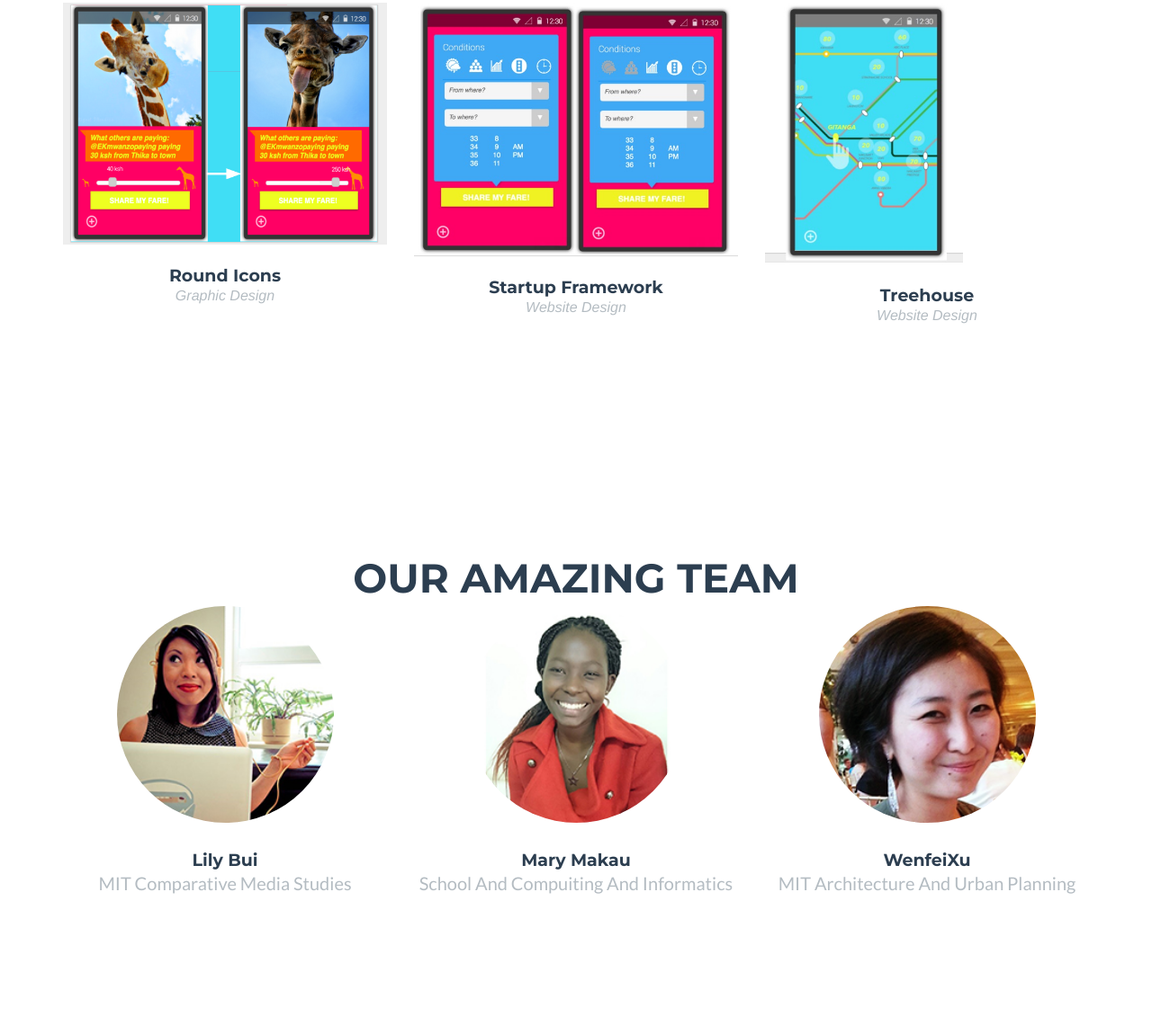
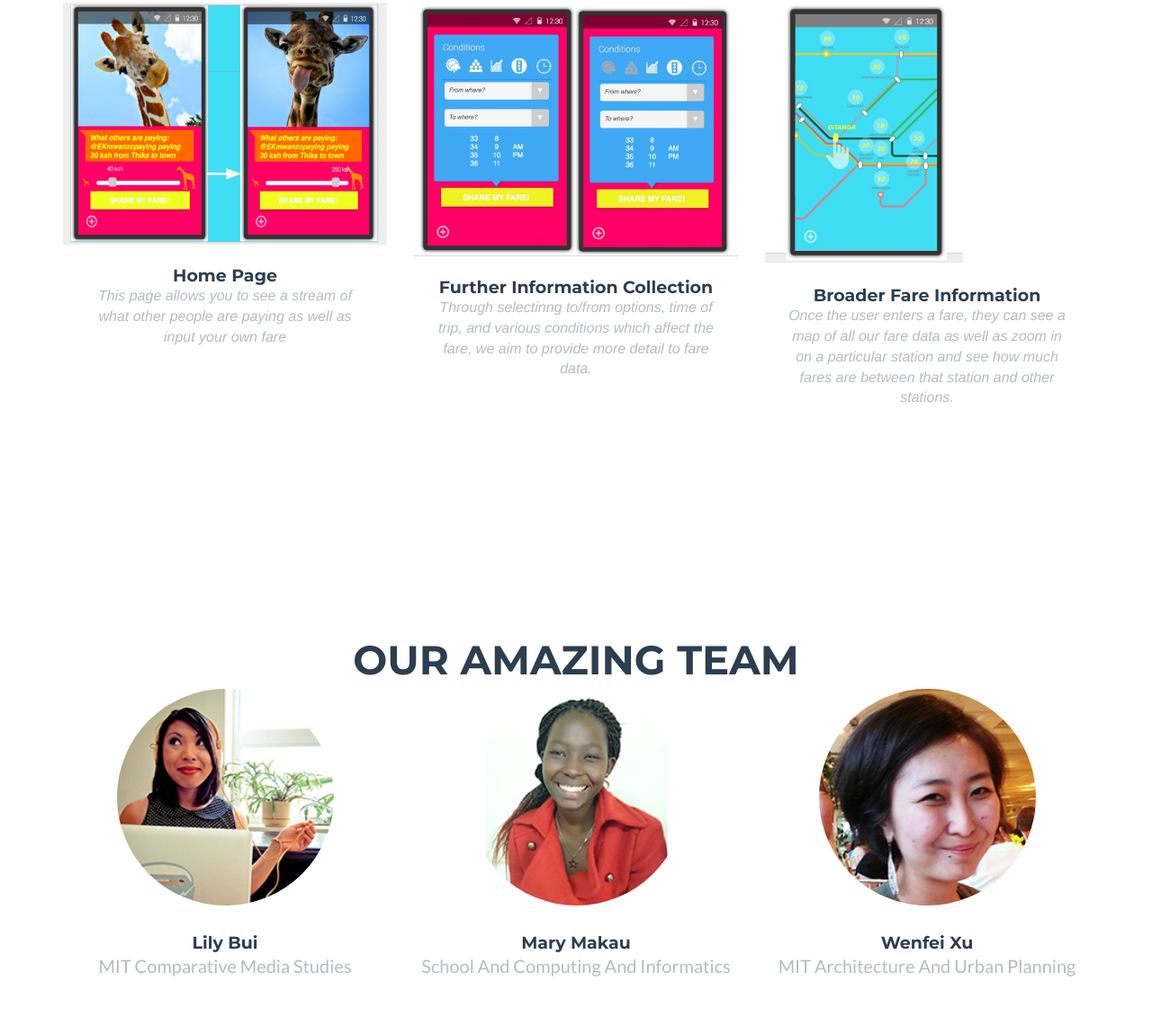
Before and after one commit to iamwfx/CSCNairobi, a website: page index.html in a window 1280 px wide. Shown: the part 1383-2524 px from the top of the page at 90% size. Drawn offline with nearby package versions, Linux system fonts and the light colour scheme.

Commit message:
Update screenshot info

```diff
--- a/index.html
+++ b/index.html
@@ -127,8 +127,8 @@
                         <img src="img/portfolio/roundicons.png" class="img-responsive" alt="">
                     </a>
                     <div class="portfolio-caption">
-                        <h4>Round Icons</h4>
-                        <p class="text-muted">Graphic Design</p>
+                        <h4>Home Page</h4>
+                        <p class="text-muted">This page allows you to see a stream of what other people are paying as well as input your own fare</p>
                     </div>
                 </div>
                 <div class="col-md-4 col-sm-6 portfolio-item">
@@ -141,8 +141,8 @@
                         <img src="img/portfolio/startup-framework.png" class="img-responsive" alt="">
                     </a>
                     <div class="portfolio-caption">
-                        <h4>Startup Framework</h4>
-                        <p class="text-muted">Website Design</p>
+                        <h4>Further Information Collection</h4>
+                        <p class="text-muted">Through selectinng to/from options, time of trip, and various conditions which affect the fare, we aim to provide more detail to fare data.</p>
                     </div>
                 </div>
                 <div class="col-md-4 col-sm-6 portfolio-item">
@@ -155,8 +155,8 @@
                         <img src="img/portfolio/treehouse.png" class="img-responsive" alt="" height="220" width="220">
                     </a>
                     <div class="portfolio-caption">
-                        <h4>Treehouse</h4>
-                        <p class="text-muted">Website Design</p>
+                        <h4>Broader Fare Information</h4>
+                        <p class="text-muted">Once the user enters a fare, they can see a map of all our fare data as well as zoom in on a particular station and see how much fares are between that station and other stations.</p>
                     </div>
                 </div>
 
@@ -188,7 +188,7 @@
                     <div class="team-member">
                         <img src="img/team/2.jpg" class="img-responsive img-circle" alt="" height="255" width="255">
                         <h4>Mary Makau</h4>
-                        <p class="text-muted">School And Compuiting And Informatics</p>
+                        <p class="text-muted">School And Computing And Informatics</p>
                         <ul class="list-inline social-buttons">
 
                         </ul>
@@ -197,7 +197,7 @@
                 <div class="col-sm-4">
                     <div class="team-member">
                         <img src="img/team/3.png" class="img-responsive img-circle" alt="" height="255" width="255">
-                        <h4>WenfeiXu</h4>
+                        <h4>Wenfei Xu</h4>
                         <p class="text-muted">MIT Architecture And Urban Planning</p>
                         <ul class="list-inline social-buttons">
 
```
